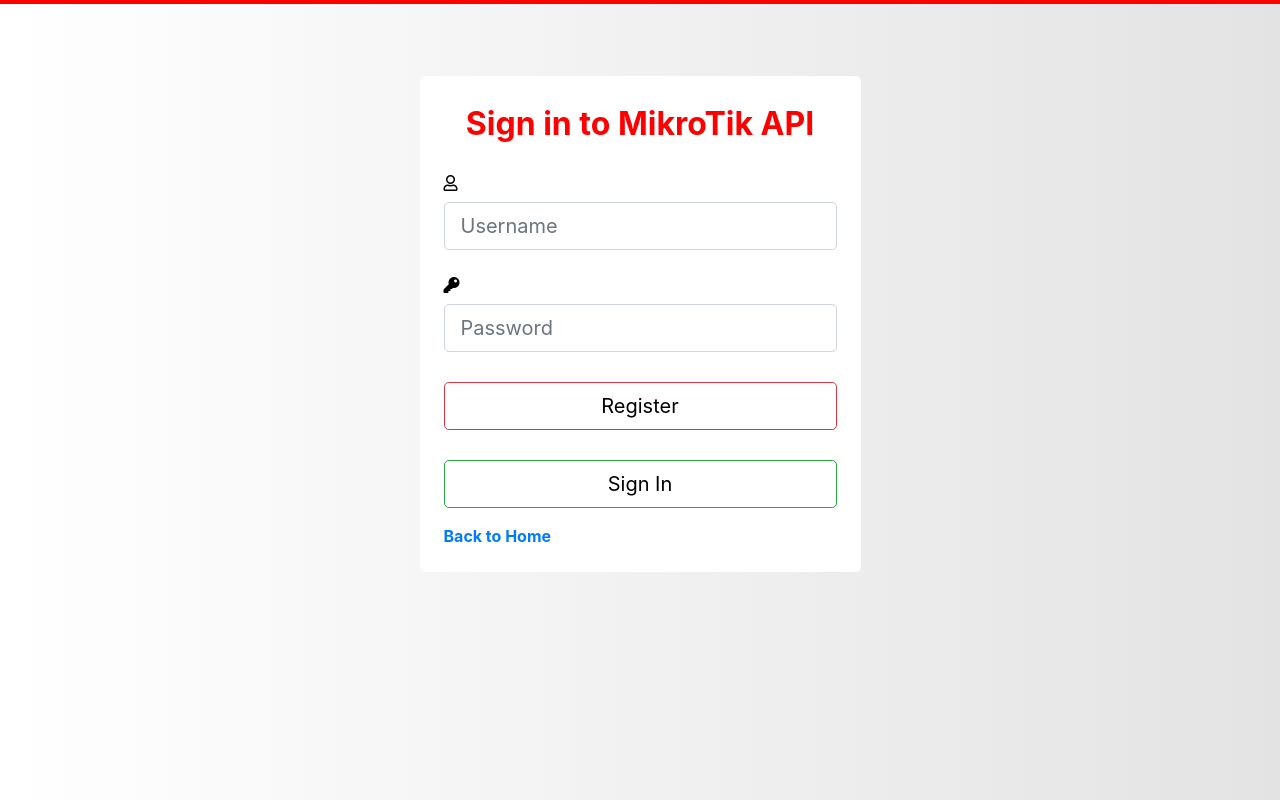
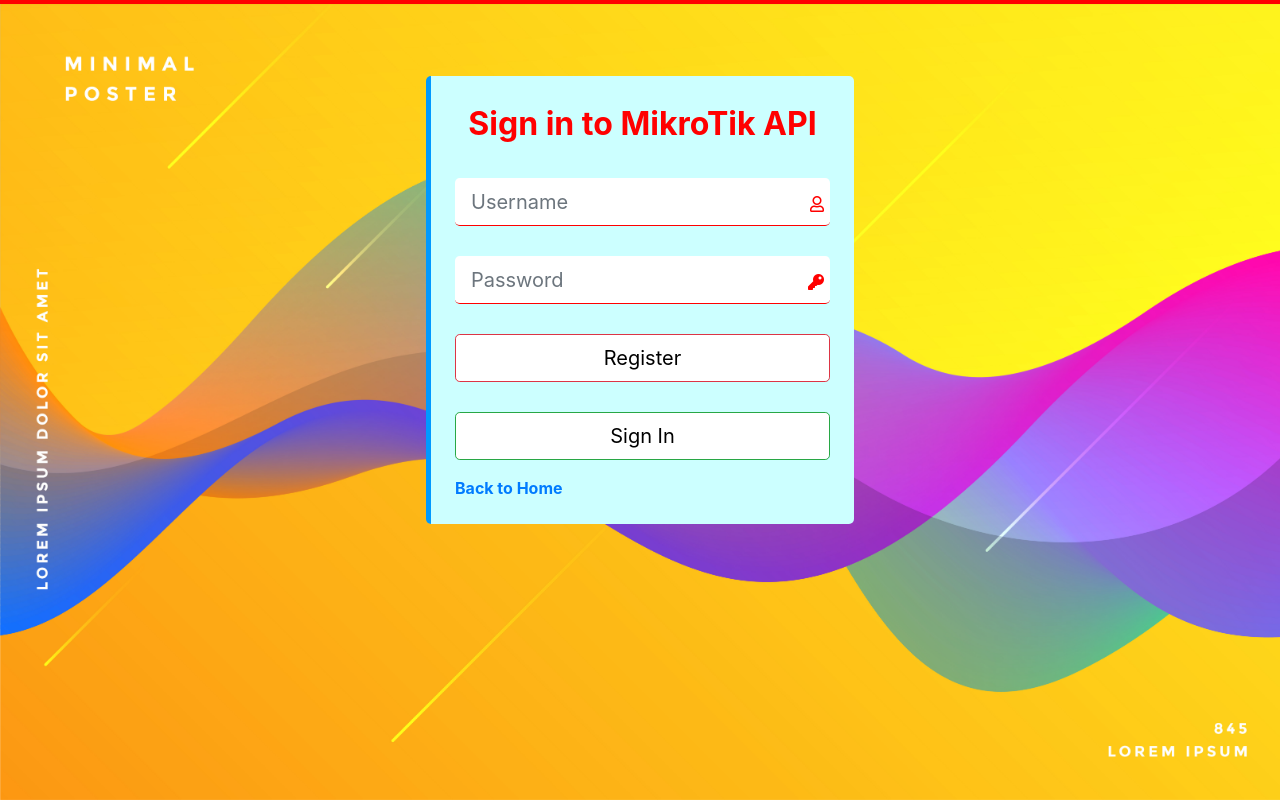
Before and after one commit to KorkitChj/MikroTik_API, a PHP site: page /login.php in a window 1280 px wide. Run offline with PHP 8.4, Linux system fonts and the light colour scheme; some libraries are stand-ins or nearby versions.

Commit message:
login decorate

```diff
--- a/login.php
+++ b/login.php
@@ -4,7 +4,7 @@ require('template/template_customer.html');
 <title>Login|Register</title>
 <style>
     #border-login {
-        background:white;
+        background: #ccffff;
         /* background-color: transparent; */
         /* background: url('img/3.jpg'); */
         /* background-color: rgba(white);
@@ -12,28 +12,30 @@ require('template/template_customer.html');
         background-size: cover;
         padding: 1.5em;
         border-radius: 5px;
-        margin-top:-1.5em;
-        margin-bottom:1.5em;
+        border-left: #0099ff 5px solid;
+        margin-top: -1.5em;
+        margin-bottom: 1.5em;
         /* border: 1px solid black; */
     }
 
     p {
-        color:red;
+        color: red;
         font-weight: bold;
-        font-size:2em;
+        font-size: 2em;
     }
 
     p:hover {
-        color:black;
+        color: black;
     }
 
     body {
-        /* background-image: url('img/marble.jpg'); */
+        background-image: url('img/16948.jpg');
         background-repeat: no-repeat;
         background-size: cover;
-        background: rgb(255,255,255);
-        background: linear-gradient(90deg, rgba(255,255,255,1) 0%, rgba(227,227,227,1) 100%, rgba(186,186,186,1) 100%, rgba(181,181,181,1) 100%, rgba(175,238,255,1) 100%);
+        /* background: rgb(255, 255, 255);
+        background: linear-gradient(90deg, rgba(255, 255, 255, 1) 0%, rgba(227, 227, 227, 1) 100%, rgba(186, 186, 186, 1) 100%, rgba(181, 181, 181, 1) 100%, rgba(175, 238, 255, 1) 100%); */
     }
+
     a {
         /* color: white; */
         font-weight: bold;
@@ -43,21 +45,41 @@ require('template/template_customer.html');
         color: red;
         text-decoration: none;
     }
-    .btn-danger,.btn-success{
-        background-color:white;
-        color:black;
-    }
-    #d{
-        text-decoration:none;
-    }
-    .far,.fas{
-        color:black;
-    }
-    html{
-        border-top:red 0.25em solid;
-        height:100%;
+
+    .btn-danger,
+    .btn-success {
+        background-color: white;
+        color: black;
     }
 
+    #d {
+        text-decoration: none;
+    }
+
+    .far,
+    .fas {
+        color: black;
+    }
+
+    html {
+        border-top: red 0.25em solid;
+        height: 100%;
+    }
+
+    input[type="text"],
+    [type="password"] {
+        border: 0;
+        border-bottom: 1px solid red;
+        outline: 0;
+    }
+    .errspan {
+        float: right;
+        margin-right: 6px;
+        margin-top: -30px;
+        position: relative;
+        z-index: 2;
+        color: red;
+    }
 </style>
 
 <body>
@@ -68,16 +90,18 @@ require('template/template_customer.html');
                     <div id="border-login">
                         <p align="center">Sign in to MikroTik API</p>
                         <form method="post" action="rlogin.php">
-                            <div class="form-group row">
-                                <label for="" class="col col-form-label"><i class="far fa-user"></i></label>
+                            <div class="form-group row has-success has-feedback">
+                                <label for="" class="col col-form-label"></label>
                                 <div class="col-12">
-                                    <input class="form-control form-control-lg" name="username" placeholder="Username" type="text" required>
+                                    <input class="form-control form-control-lg" name="username" placeholder="Username" type="text"  required>
+                                    <span class="far fa-user errspan"></span>
                                 </div>
                             </div>
                             <div class="form-group row">
-                                <label for="" class="col col-form-label"><i class="fas fa-key"></i></label>
+                                <label for="" class="col col-form-label"></label>
                                 <div class="col-12">
                                     <input class="form-control form-control-lg" name="password" placeholder="Password" type="password" required>
+                                    <span class="fas fa-key errspan"></span>
                                 </div>
                             </div>
                             <div class="form-group row">
--- a/template/template_customer.html
+++ b/template/template_customer.html
@@ -12,6 +12,7 @@
     <link rel="stylesheet" href="https://use.fontawesome.com/releases/v5.4.2/css/all.css"
         integrity="sha384-/rXc/GQVaYpyDdyxK+ecHPVYJSN9bmVFBvjA/9eOB+pb3F2w2N6fc5qB9Ew5yIns" crossorigin="anonymous">
     <link href="../glyphicons/css/bootstrap-glyphicons.min.css" rel="stylesheet" type="text/css" />
+
 
     <script src="js/jquery-3.3.1.min.js"></script>
     <script src="js/popper_1_14_3.min.js"></script>
```
Also changed, not shown: register.php (+11 -4 lines), transfer.php (+11 -4 lines), img/16948.jpg (added).
